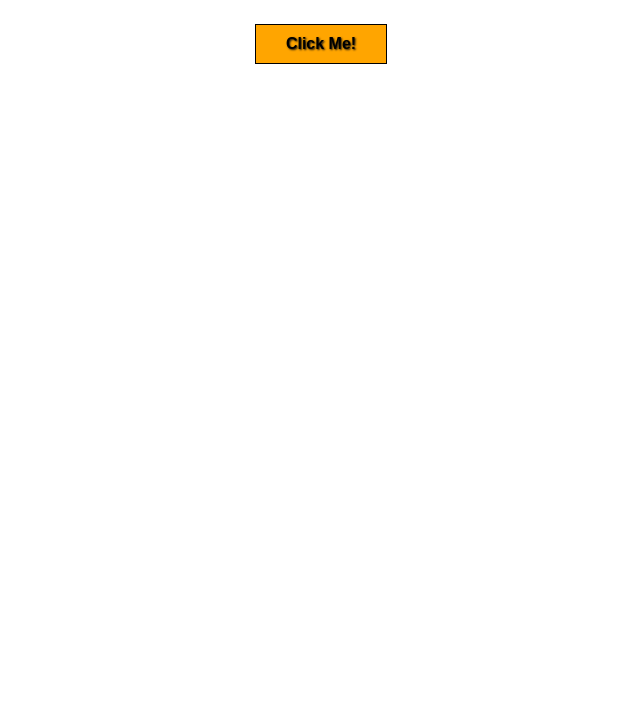
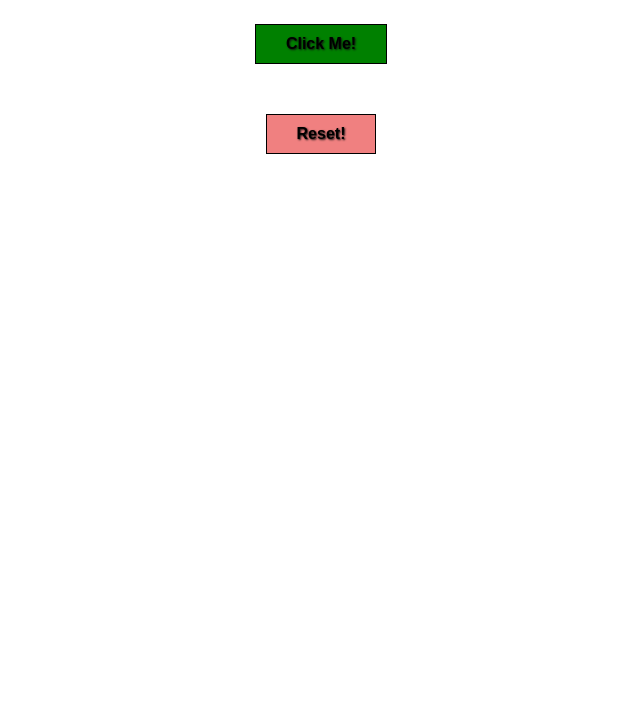
Before and after one commit to Paajt/button-click, a plain HTML site: page index.html in a window 1280 px wide. Shown: the part 75-800 px from the top of the page, without its empty margins (319-959 px from the left). Drawn offline with Linux system fonts and the light colour scheme.

Commit message:
Added a reset button

```diff
--- a/index.html
+++ b/index.html
@@ -13,7 +13,9 @@
 <h1 class="h1-text" id="message">Hello World!</h1><br>
 
 <div>
-    <button class="button-text" onclick="changeMessage()">Click Me!</button>
+    <button class="buttonClick" onclick="changeMessage()">Click Me!</button><br>
+
+    <button class="buttonReset" onclick="resetButton()">Reset!</button>
 
 </div>
 
--- a/script.js
+++ b/script.js
@@ -4,3 +4,9 @@ function changeMessage() {
    document.getElementById("message").innerHTML = "Goodbye World";
 
 }
+
+function resetButton() {
+
+    document.getElementById("message").innerHTML = "Hello World!"
+
+}
--- a/style.css
+++ b/style.css
@@ -14,12 +14,29 @@ div {
     text-align: center;
 }
 
-/* Button style */
-.button-text {
+/* Button style = Click Me! */
+.buttonClick {
 
     border: solid 1px black;
-    background-color: orange;
+    background-color: green;
     padding: 10px 30px;
+    color: black;
+    text-shadow: 1px 1px 2px #111111;
+    text-align: center;
+    font-family: Arial;
+    font-size: 16px;
+    font-weight: bold;
+    cursor: pointer;
+
+}
+
+/* Button style = Reset! */
+.buttonReset {
+
+    border: solid 1px black;
+    background-color: lightcoral;
+    padding: 10px 30px;
+    margin-top: 50px;
     color: black;
     text-shadow: 1px 1px 2px #111111;
     text-align: center;
```
